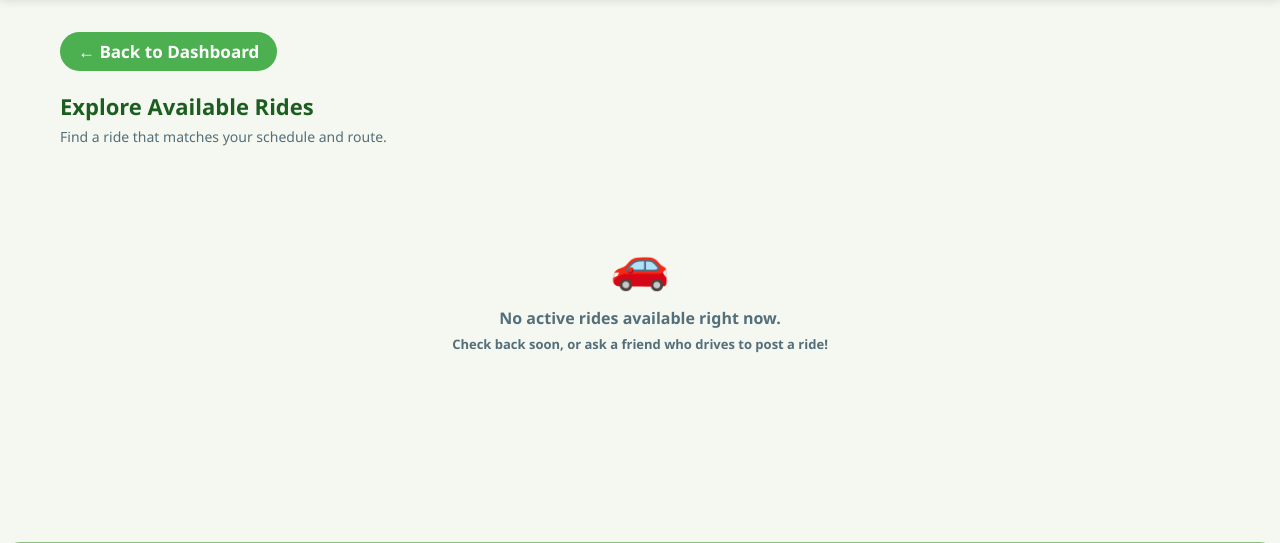
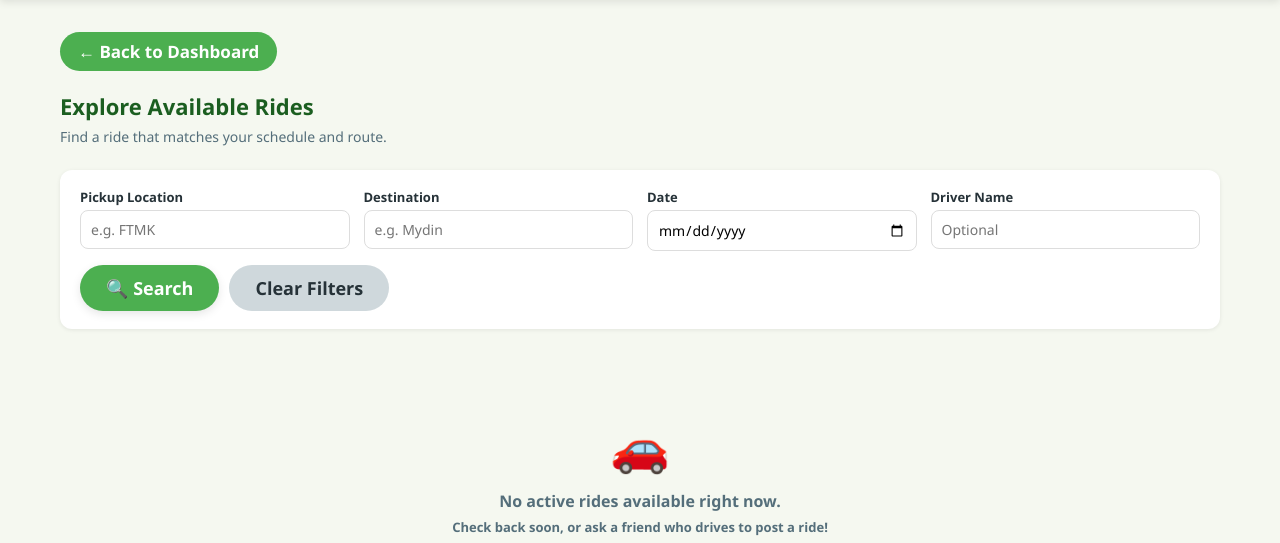
Before and after one commit to gitHamka/projectWorkshop, a PHP site: page /trip/explore_trips.php in a window 1280 px wide. Shown: the part 72-615 px from the top of the page. Run offline with PHP 8.4, Linux system fonts and the light colour scheme; the visitor is signed in with stand-in values (Sample User, id 1); data that the repository does not hold is empty.

Commit message:
red 0 seats'

```diff
--- a/assets/css/trip.css
+++ b/assets/css/trip.css
@@ -279,3 +279,76 @@
 .cancel-request-form {
     margin-top: 16px;
 }
+.search-filter-form {
+    background: #fff;
+    border-radius: 12px;
+    padding: 18px 20px;
+    margin-bottom: 24px;
+    box-shadow: 0 1px 4px rgba(0,0,0,0.08);
+}
+
+.search-filter-row {
+    display: grid;
+    grid-template-columns: repeat(4, 1fr);
+    gap: 14px;
+    margin-bottom: 14px;
+}
+
+.search-filter-row label {
+    font-size: 13px;
+    font-weight: 600;
+    margin-bottom: 4px;
+    display: block;
+}
+
+.search-filter-row input {
+    width: 100%;
+    padding: 9px 10px;
+    border: 1px solid #ddd;
+    border-radius: 8px;
+    font-size: 14px;
+}
+
+.search-filter-actions {
+    display: flex;
+    gap: 10px;
+}
+
+@media (max-width: 768px) {
+    .search-filter-row {
+        grid-template-columns: 1fr 1fr;
+    }
+}
+
+.booking-tabs {
+    display: flex;
+    gap: 8px;
+    margin-bottom: 20px;
+    border-bottom: 2px solid #eee;
+}
+
+.tab-btn {
+    background: none;
+    border: none;
+    padding: 10px 18px;
+    font-size: 15px;
+    font-weight: 600;
+    color: #777;
+    cursor: pointer;
+    border-bottom: 3px solid transparent;
+}
+
+.tab-btn.active {
+    color: var(--accent-green, #2e7d32);
+    border-bottom-color: var(--accent-green, #2e7d32);
+}
+
+.badge-completed {
+    background: #e3f2e3;
+    color: #2e7d32;
+}
+
+.badge-seats.seats-full {
+    background-color: #FFEBEE;
+    color: #B71C1C;
+}
--- a/dashboard/dashboard.php
+++ b/dashboard/dashboard.php
@@ -65,8 +65,8 @@ $view_role = isset($_GET['view']) ? $_GET['view'] : ($_SESSION['user_role'] ?? '
                         echo "<div class='trip-card'>";
                         echo "<div class='trip-info-block'>";
                         echo "<div class='trip-locations'>📍 $origin → $dest</div>";
-                        echo "<div class='trip-meta-row'><span>🗓 $depart</span><span class='badge-seats'>💺 $seats seats left</span><span>$pref</span><span>$status</span></div>";
-                        echo "</div>";
+                        $seats_class = $seats == 0 ? 'badge-seats seats-full' : 'badge-seats';
+                        echo "<div class='trip-meta-row'><span>🗓 $depart</span><span class='$seats_class'>💺 $seats seats left</span><span>$pref</span><span>$status</span></div>";                        echo "</div>";
                         echo "<div class='trip-price-section'>";
                         echo "<a href='../trip/edit_trip.php?id=$id' class='btn btn-primary'>Edit Ride</a>";
                         echo "</div></div>";
--- a/trip/driver_trips.php
+++ b/trip/driver_trips.php
@@ -62,8 +62,7 @@ $res = $conn->query("
                 <div class="trip-locations">📍 <?php echo $origin; ?> → <?php echo $dest; ?></div>
                 <div class="trip-meta-row">
                     <span>🗓 <?php echo $depart; ?></span>
-                    <span class="badge-seats">💺 <?php echo $seats; ?> seat<?php echo $seats != 1 ? 's' : ''; ?> left</span>
-                    <span class="trip-pref-badge <?php echo $badge_class; ?>"><?php echo $pref; ?></span>
+                    <span class="badge-seats <?php echo $seats == 0 ? 'seats-full' : ''; ?>">💺 <?php echo $seats; ?> seat<?php echo $seats != 1 ? 's' : ''; ?> left</span>                    <span class="trip-pref-badge <?php echo $badge_class; ?>"><?php echo $pref; ?></span>
                     <span class="request-count">👥 <?php echo $requests; ?> request<?php echo $requests != 1 ? 's' : ''; ?></span>
                     <?php if ($cancelled > 0): ?>
                         <span class="badge-status badge-cancelled">⚠️ <?php echo $cancelled; ?> cancelled</span>
--- a/trip/explore_trips.php
+++ b/trip/explore_trips.php
@@ -2,17 +2,37 @@
 require_once '../config/database.php';
 require_once '../config/session_check.php';
 check_login();
-
 $current_user = $_SESSION['user_id'];
 
-// fetch active trips w avail seats, join w user name
-$res = $conn->query("
+// search filters
+$f_pickup = trim($_GET['pickup'] ?? '');
+$f_dest   = trim($_GET['destination'] ?? '');
+$f_date   = trim($_GET['date'] ?? '');
+$f_driver = trim($_GET['driver'] ?? '');
+
+$sql = "
     SELECT t.*, u.name AS driver_name, u.gender AS driver_gender
     FROM trip t
     JOIN user u ON t.user_ID = u.user_ID
     WHERE t.status = 'Active' AND t.seats_available > 0
-    ORDER BY t.departure ASC
-");
+";
+
+if ($f_pickup !== '') {
+    $sql .= " AND t.origin LIKE '%" . $conn->real_escape_string($f_pickup) . "%'";
+}
+if ($f_dest !== '') {
+    $sql .= " AND t.destination LIKE '%" . $conn->real_escape_string($f_dest) . "%'";
+}
+if ($f_date !== '') {
+    $sql .= " AND DATE(t.departure) = '" . $conn->real_escape_string($f_date) . "'";
+}
+if ($f_driver !== '') {
+    $sql .= " AND u.name LIKE '%" . $conn->real_escape_string($f_driver) . "%'";
+}
+
+$sql .= " ORDER BY t.departure ASC";
+
+$res = $conn->query($sql);
 ?>
 <!DOCTYPE html>
 <html lang="en">
@@ -25,17 +45,40 @@ $res = $conn->query("
 </head>
 <body>
 <?php include '../includes/header.php'; ?>
-
 <div class="container">
     <a href="../dashboard/dashboard.php" class="btn-back">← Back to Dashboard</a>
     <h2 class="page-heading"> Explore Available Rides</h2>
     <p class="page-subtext">Find a ride that matches your schedule and route.</p>
-
     <?php if (isset($_GET['error']) && $_GET['error'] == 'no_seats'): ?>
     <div class="alert-box alert-error">
         Sorry, that trip no longer has available seats.
     </div>
     <?php endif; ?>
+
+    <form method="GET" action="explore_trips.php" class="search-filter-form">
+        <div class="search-filter-row">
+            <div class="form-group" style="margin-bottom:0;">
+                <label>Pickup Location</label>
+                <input type="text" name="pickup" placeholder="e.g. FTMK" value="<?php echo htmlspecialchars($f_pickup); ?>">
+            </div>
+            <div class="form-group" style="margin-bottom:0;">
+                <label>Destination</label>
+                <input type="text" name="destination" placeholder="e.g. Mydin" value="<?php echo htmlspecialchars($f_dest); ?>">
+            </div>
+            <div class="form-group" style="margin-bottom:0;">
+                <label>Date</label>
+                <input type="date" name="date" value="<?php echo htmlspecialchars($f_date); ?>">
+            </div>
+            <div class="form-group" style="margin-bottom:0;">
+                <label>Driver Name</label>
+                <input type="text" name="driver" placeholder="Optional" value="<?php echo htmlspecialchars($f_driver); ?>">
+            </div>
+        </div>
+        <div class="search-filter-actions">
+            <button type="submit" class="btn btn-primary">🔍 Search</button>
+            <a href="explore_trips.php" class="btn btn-secondary">Clear Filters</a>
+        </div>
+    </form>
 
     <div class="trip-grid">
         <?php if ($res && $res->num_rows > 0):
@@ -51,7 +94,6 @@ $res = $conn->query("
                 $badge_class = 'badge-mixed';
                 if ($pref === 'Female') $badge_class = 'badge-female';
                 elseif ($pref === 'Male') $badge_class = 'badge-male';
-
                 // skip own trips
                 if ($row['user_ID'] == $current_user) continue;
         ?>
@@ -60,8 +102,7 @@ $res = $conn->query("
                 <div class="trip-locations">📍 <?php echo $origin; ?> → <?php echo $dest; ?></div>
                 <div class="trip-meta-row">
                     <span>🗓 <?php echo $departure; ?></span>
-                    <span class="badge-seats">💺 <?php echo $seats; ?> seat<?php echo $seats > 1 ? 's' : ''; ?> left</span>
-                    <span class="badge-driver-name">👤 <?php echo $driver; ?></span>
+                    <span class="badge-seats <?php echo $seats == 0 ? 'seats-full' : ''; ?>">💺 <?php echo $seats; ?> seat<?php echo $seats != 1 ? 's' : ''; ?> left</span>                    <span class="badge-driver-name">👤 <?php echo $driver; ?></span>
                     <span class="trip-pref-badge <?php echo $badge_class; ?>"><?php echo $pref; ?></span>
                 </div>
             </div>
@@ -73,13 +114,17 @@ $res = $conn->query("
 <?php endwhile; else: ?>
             <div class="empty-state">
                 <div class="empty-state-icon">🚗</div>
-                <p>No active rides available right now.</p>
-                <p class="empty-state-link">Check back soon, or ask a friend who drives to post a ride!</p>
+                <?php if ($f_pickup || $f_dest || $f_date || $f_driver): ?>
+                    <p>No rides match your search filters.</p>
+                    <p class="empty-state-link"><a href="explore_trips.php">Clear filters</a> and try again.</p>
+                <?php else: ?>
+                    <p>No active rides available right now.</p>
+                    <p class="empty-state-link">Check back soon, or ask a friend who drives to post a ride!</p>
+                <?php endif; ?>
             </div>
             <?php endif; ?>
     </div>
 </div>
-
 <?php include '../includes/footer.php'; ?>
 </body>
 </html>
```
